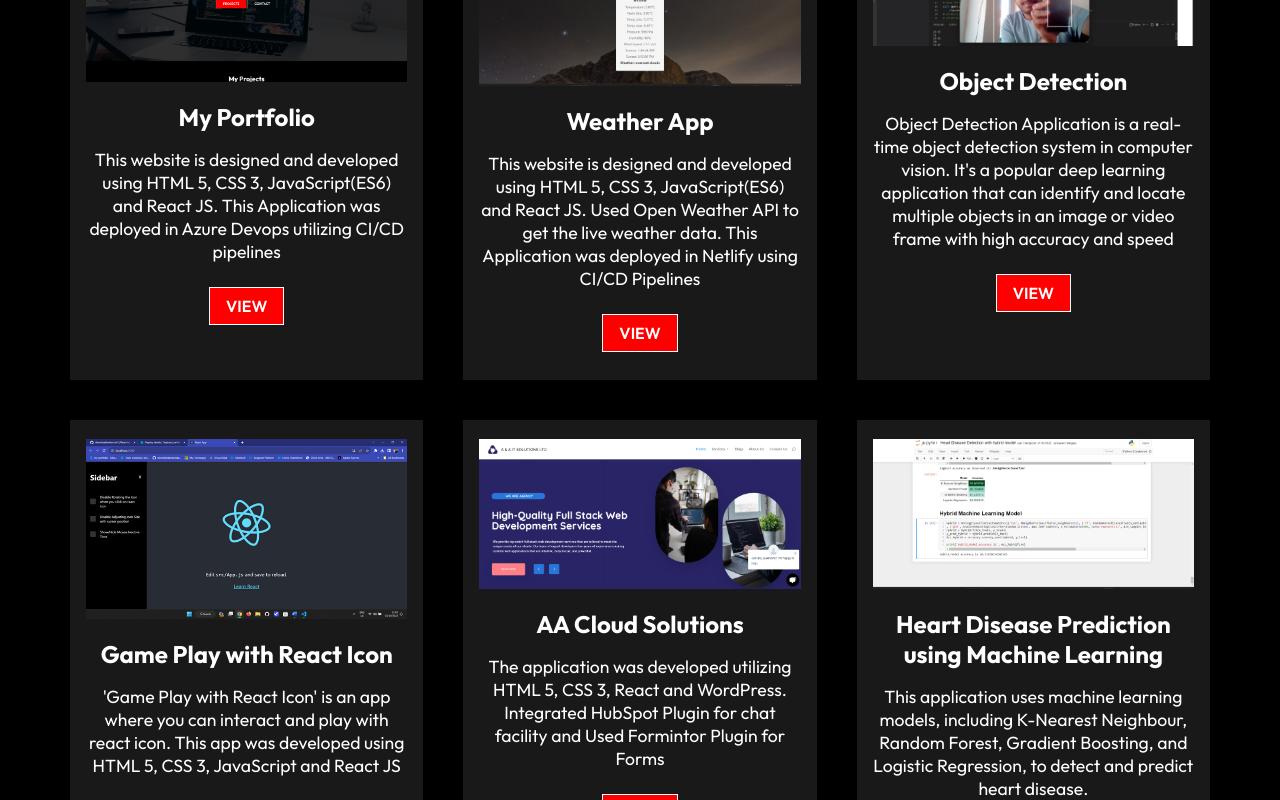
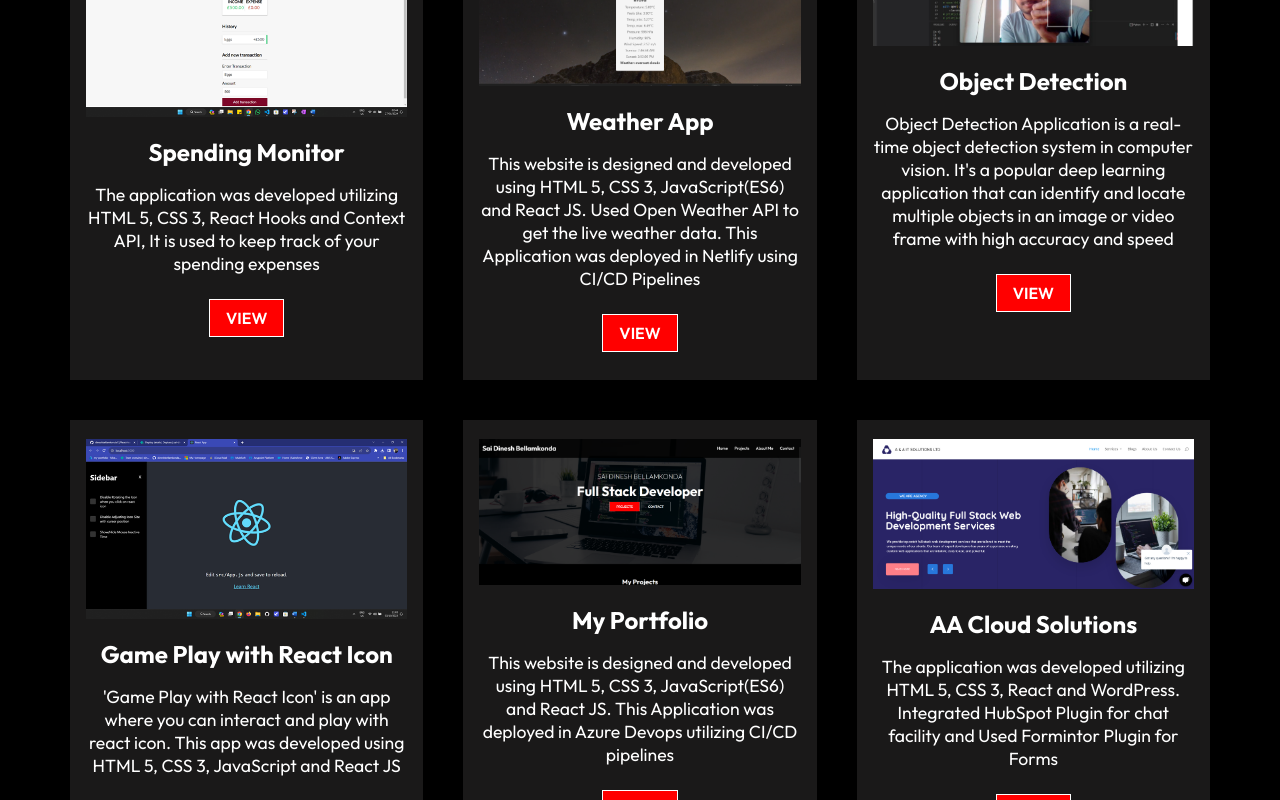
Before and after one commit to dineshbellamkonda12/React-portfolio, a React (Create React App) app: page / in a window 1280 px wide. Shown: the part 1600-2400 px from the top of the page. Built offline with nearby package versions, Linux system fonts and the light colour scheme.

Commit message:
Added Spending monitor project

```diff
--- a/src/components/WorkCardData.js
+++ b/src/components/WorkCardData.js
@@ -7,6 +7,7 @@ import pro9 from '../assets/weatherapp.png';
 import pro10 from '../assets/reacticongame.png';
 import pro11 from '../assets/rainfallprediction.png';
 import pro12 from '../assets/HeartDisease.png';
+import pro13 from '../assets/spending_monitor.png';
 
 
 const ProjectCardData = [
@@ -32,10 +33,10 @@ const ProjectCardData = [
     },
 
     {
-        imgsrc: pro7,
-        title: "My Portfolio",
-        text: "This website is designed and developed using HTML 5, CSS 3, JavaScript(ES6) and React JS. This Application was deployed in Azure Devops utilizing CI/CD pipelines",
-        view: "https://github.com/dineshbellamkonda12/React-portfolio.git",
+        imgsrc: pro13,
+        title: "Spending Monitor",
+        text: "The application was developed utilizing HTML 5, CSS 3, React Hooks and Context API, It is used to keep track of your spending expenses",
+        view: "https://github.com/dineshbellamkonda12/Spending-Monitor.git",
     },
 
     {
@@ -60,6 +61,13 @@ const ProjectCardData = [
     },
 
     {
+        imgsrc: pro7,
+        title: "My Portfolio",
+        text: "This website is designed and developed using HTML 5, CSS 3, JavaScript(ES6) and React JS. This Application was deployed in Azure Devops utilizing CI/CD pipelines",
+        view: "https://github.com/dineshbellamkonda12/React-portfolio.git",
+    },
+
+    {
         imgsrc: pro2,
         title: "AA Cloud Solutions",
         text: "The application was developed utilizing HTML 5, CSS 3, React and WordPress. Integrated HubSpot Plugin for chat facility and Used Formintor Plugin for Forms",
```
Also changed, not shown: src/assets/spending_monitor.png (added).
